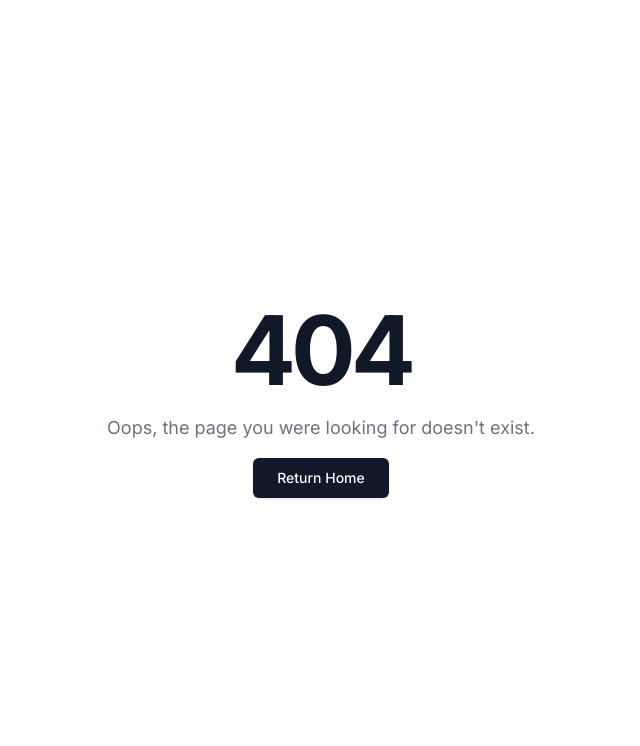
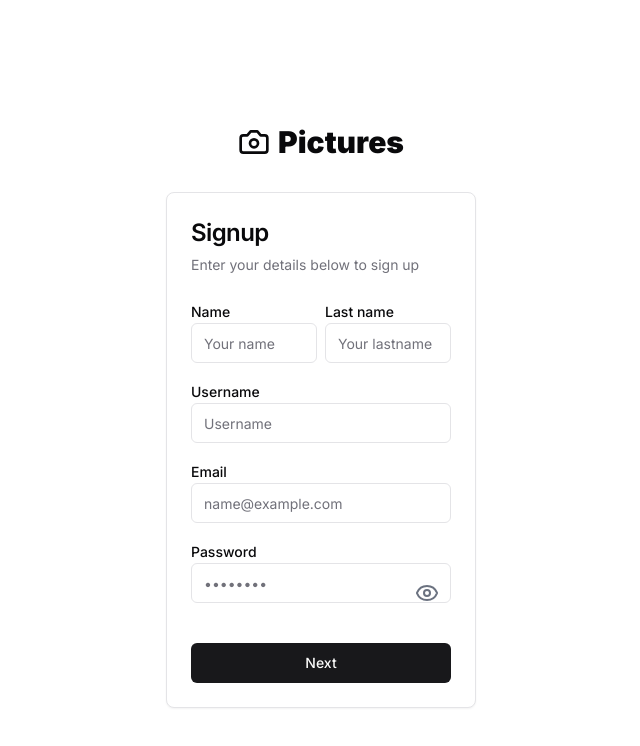
Before and after one commit to dwesh163/pictures, a Next.js app: page /auth/signup in a window 1280 px wide. Before the commit this address had no page. Shown: the top 746 px of the page, without its empty margins (319-959 px from the left). Built offline with nearby package versions, Linux system fonts and the light colour scheme.

Commit message:
chore: Update signin page layout and styles

```diff
--- /dev/null
+++ b/src/app/(auth)/auth/signup/page.tsx
@@ -0,0 +1,261 @@
+'use client';
+import React, { useState, useEffect, FormEvent } from 'react';
+import { useRouter, useSearchParams } from 'next/navigation';
+import Head from 'next/head';
+import { InputOTP, InputOTPGroup, InputOTPSlot } from '@/components/ui/input-otp';
+import { Button } from '@/components/ui/button';
+import { Input } from '@/components/ui/input';
+import { Label } from '@/components/ui/label';
+import { Card, CardContent, CardDescription, CardHeader, CardTitle } from '@/components/ui/card';
+import { Eye, EyeOff, Camera } from 'lucide-react';
+import Link from 'next/link';
+
+interface StepOneProps {
+	name: string;
+	setName: (value: string) => void;
+	lastname: string;
+	setLastname: (value: string) => void;
+	username: string;
+	setUsername: (value: string) => void;
+	email: string;
+	setEmail: (value: string) => void;
+	password: string;
+	setPassword: (value: string) => void;
+	showPassword: boolean;
+	handleTogglePassword: () => void;
+}
+
+const StepOne: React.FC<StepOneProps> = ({ name, setName, lastname, setLastname, username, setUsername, email, setEmail, password, setPassword, showPassword, handleTogglePassword }) => (
+	<>
+		<div className="w-full flex justify-between gap-2">
+			<div className="sm:mb-4 mb-3">
+				<Label className="mb-2" htmlFor="name">
+					Name
+				</Label>
+				<Input type="text" id="name" value={name} onChange={(e) => setName(e.target.value)} className="w-full" placeholder="Your name" required />
+			</div>
+			<div className="sm:mb-4 mb-3">
+				<Label className="mb-2" htmlFor="lastname">
+					Last name
+				</Label>
+				<Input type="text" id="lastname" value={lastname} onChange={(e) => setLastname(e.target.value)} className="w-full" placeholder="Your lastname" required />
+			</div>
+		</div>
+		<div className="sm:mb-4 mb-3">
+			<Label className="mb-2">Username</Label>
+			<Input type="text" value={username} onChange={(e) => setUsername(e.target.value)} className="w-full" placeholder="Username" required />
+		</div>
+		<div className="sm:mb-4 mb-3">
+			<Label className="mb-2" htmlFor="email">
+				Email
+			</Label>
+			<Input type="email" id="email" value={email} onChange={(e) => setEmail(e.target.value)} className="w-full" placeholder="name@example.com" required />
+		</div>
+		<div className="sm:mb-4 mb-3 relative">
+			<Label className="mb-2" htmlFor="password">
+				Password
+			</Label>
+			<Input type={showPassword ? 'text' : 'password'} id="password" value={password} onChange={(e) => setPassword(e.target.value)} className="w-full" placeholder="••••••••" required />
+			<button type="button" onClick={handleTogglePassword} className="absolute inset-y-0 h-10 sm:mt-[2.125rem] mt-[1.29rem] right-0 pr-3 flex items-center text-gray-500">
+				{showPassword ? <EyeOff /> : <Eye />}
+			</button>
+		</div>
+	</>
+);
+
+interface StepOTPProps {
+	otp: string;
+	setOtp: (value: string) => void;
+	email: string;
+	summitOtp: () => void;
+	resendOtp: () => void;
+	error: string;
+	setError: (value: string) => void;
+	countdown: number;
+}
+
+const StepOTP: React.FC<StepOTPProps> = ({ otp, setOtp, email, summitOtp, resendOtp, error, setError, countdown }) => {
+	return (
+		<div className="w-full">
+			<header className="mb-8 text-center sm:text-left">
+				<p className="text-[15px] text-muted-foreground">
+					Enter the 6-digit verification code that was sent to <br />
+					<strong>{email}</strong>
+				</p>
+			</header>
+			<div className="flex justify-center flex-col gap-1">
+				<div className="flex justify-center">
+					<InputOTP maxLength={6} value={otp} onChange={(otp) => setOtp(otp)}>
+						<InputOTPGroup>
+							<InputOTPSlot index={0} />
+							<InputOTPSlot index={1} />
+							<InputOTPSlot index={2} />
+							<InputOTPSlot index={3} />
+							<InputOTPSlot index={4} />
+							<InputOTPSlot index={5} />
+						</InputOTPGroup>
+					</InputOTP>
+				</div>
+				<div className="flex justify-center">
+					<Button onClick={summitOtp} className="w-1/2 my-4 flex justify-center">
+						Verify Account
+					</Button>
+				</div>
+			</div>
+			{error && <p className="text-red-500">{error}</p>}
+
+			<div className="text-sm mt-4 text-muted-foreground">
+				Didn't receive code?{' '}
+				<Button disabled={countdown != 0} onClick={() => resendOtp()} variant="link" className="px-0 text-muted-foreground">
+					Resend
+				</Button>{' '}
+				{countdown > 0 ? `0${Math.floor(countdown / 60)}:${countdown % 60 < 10 ? '0' : ''}${countdown % 60}` : ''}
+			</div>
+		</div>
+	);
+};
+
+const StepSuccess: React.FC = () => (
+	<div className="flex flex-col items-center justify-center mt-8">
+		<h2 className="sm:text-2xl text-xl font-bold text-gray-800 mt-4">Signup Successful!</h2>
+		<p className="text-gray-600 mt-2">
+			You have successfully signed up. You can now{' '}
+			<a href="/auth/signin" className="text-blue-600 hover:underline">
+				Sign in
+			</a>
+		</p>
+	</div>
+);
+
+const Signup: React.FC = () => {
+	const [step, setStep] = useState(1);
+	const [name, setName] = useState('');
+	const [lastname, setLastname] = useState('');
+	const [username, setUsername] = useState('');
+	const [email, setEmail] = useState('');
+	const [password, setPassword] = useState('');
+	const [showPassword, setShowPassword] = useState(false);
+	const [otp, setOtp] = useState('');
+	const [error, setError] = useState('');
+	const [otpId, setOtpId] = useState<string | null>(null);
+	const [countdown, setCountdown] = useState(0);
+
+	const searchParams = useSearchParams();
+
+	const router = useRouter();
+
+	useEffect(() => {
+		const interval = setInterval(() => {
+			setCountdown((prev) => prev - 1);
+		}, 1000);
+		if (countdown <= 0) {
+			clearInterval(interval);
+		}
+		return () => clearInterval(interval);
+	}, [countdown]);
+
+	const handleTogglePassword = () => setShowPassword(!showPassword);
+
+	const handleNextStep = () => setStep(step + 1);
+
+	const handleSubmit = async (event: FormEvent) => {
+		event.preventDefault();
+		try {
+			const response = await fetch('/api/auth/signup', {
+				method: 'POST',
+				headers: {
+					'Content-Type': 'application/json',
+				},
+				body: JSON.stringify({ name, lastname, username, email, password }),
+			});
+			const data = await response.json();
+			if (data.otpId) {
+				setOtpId(data.otpId);
+				handleNextStep();
+			} else {
+				setError('Failed to get OTP ID');
+			}
+		} catch (error) {
+			setError('An error occurred');
+		}
+	};
+
+	const summitOtp = async () => {
+		if (!otpId) {
+			setError('OTP ID is missing');
+			return;
+		}
+		try {
+			const response = await fetch('/api/auth/verify', {
+				method: 'POST',
+				headers: {
+					'Content-Type': 'application/json',
+				},
+				body: JSON.stringify({ email, otpUser: otp, otpId }),
+			});
+			const data = await response.json();
+			if (data.success) {
+				router.push(`/auth/signup/success?callbackUrl=${searchParams.get('callbackUrl')}`);
+			} else {
+				setError('Invalid OTP');
+			}
+		} catch (error) {
+			setError('An error occurred while verifying OTP');
+		}
+	};
+
+	const resendOtp = async () => {
+		if (!otpId) {
+			setError('OTP ID is missing');
+			return;
+		}
+		try {
+			const response = await fetch('/api/auth/resend', {
+				method: 'POST',
+				headers: {
+					'Content-Type': 'application/json',
+				},
+				body: JSON.stringify({ email, otp, otpId }),
+			});
+			const data = await response.json();
+			if (data.success) {
+				console.log('OTP Resent');
+				setCountdown(5 * 60);
+			} else {
+				setError(data.message);
+			}
+		} catch (error) {
+			setError('An error occurred while verifying OTP');
+		}
+	};
+
+	return (
+		<div className="flex items-center justify-center w-full sm:h-screen flex-col sm:p-5 p-2 py-5 mt-12 sm:mt-0">
+			<Link href="/" className="flex gap-2 justify-center items-center mb-8 mt-8">
+				<Camera className="w-8 h-8" />
+				<h1 className="text-3xl font-black">Pictures</h1>
+			</Link>
+			<Card className="w-full sm:w-1/2 xl:w-1/4 sm:mx-5 border-0 sm:border">
+				<CardHeader className={(step === 2 ? 'pb-0 sm:px-6 px-3' : 'sm:px-6 px-3') || undefined}>
+					<CardTitle className="font-semibold tracking-tight text-2xl sm:text-left text-center">Signup</CardTitle>
+					{step !== 2 && <CardDescription className="text-sm text-muted-foreground">Enter your details below to sign up</CardDescription>}
+				</CardHeader>
+				<CardContent className="pt-0 sm:px-6 px-3">
+					{step === 1 && (
+						<form onSubmit={handleSubmit}>
+							<StepOne name={name} setName={setName} lastname={lastname} setLastname={setLastname} username={username} setUsername={setUsername} email={email} setEmail={setEmail} password={password} setPassword={setPassword} showPassword={showPassword} handleTogglePassword={handleTogglePassword} />
+							<Button type="submit" className="mt-6 w-full">
+								Next
+							</Button>
+							{error && <p className="text-red-500 mt-2">{error}</p>}
+						</form>
+					)}
+					{step === 2 && <StepOTP otp={otp} setOtp={setOtp} email={email} summitOtp={summitOtp} resendOtp={resendOtp} error={error} setError={setError} countdown={countdown} />}
+					{step === 3 && <StepSuccess />}
+				</CardContent>
+			</Card>
+		</div>
+	);
+};
+
+export default Signup;
```
